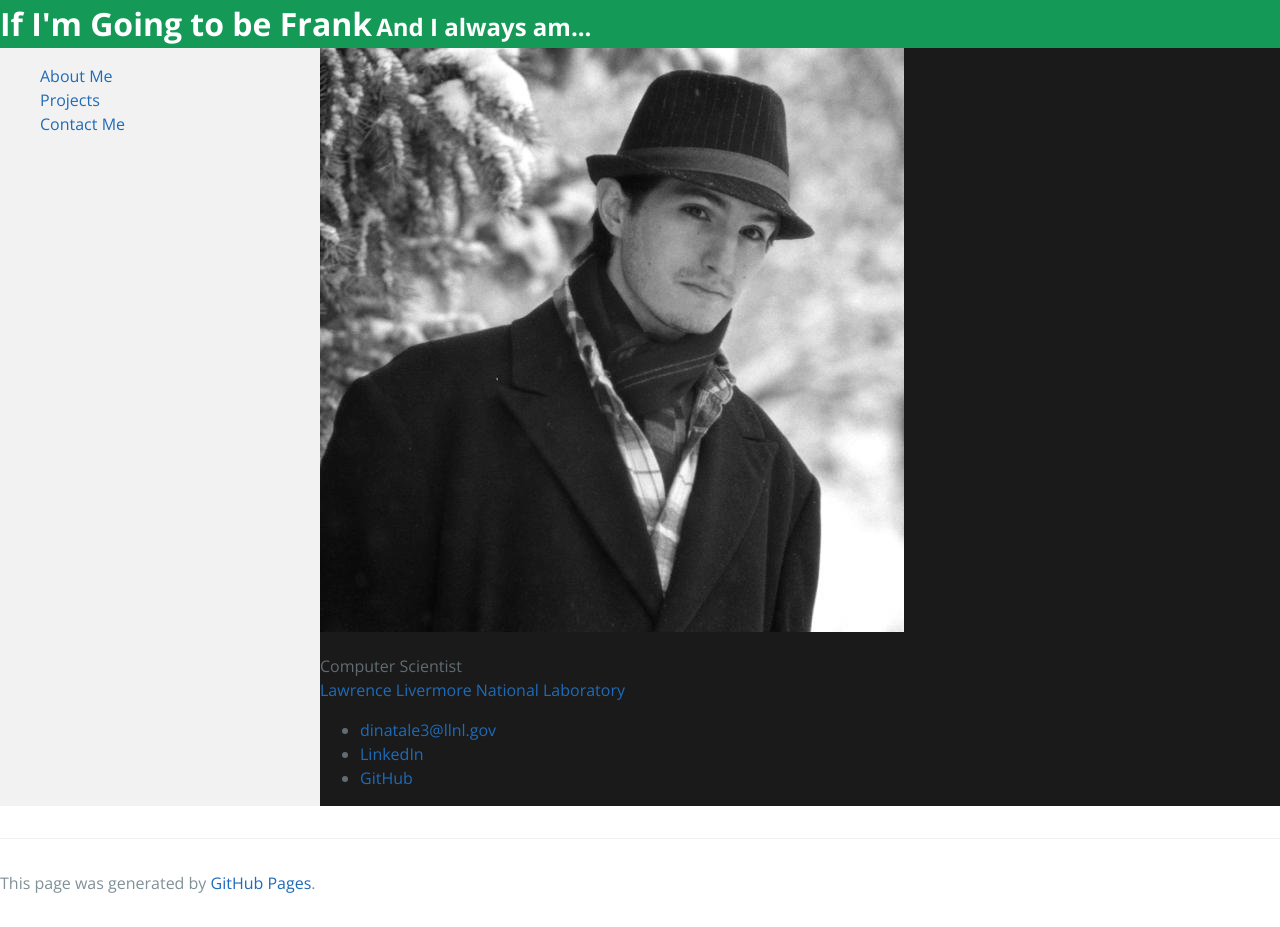
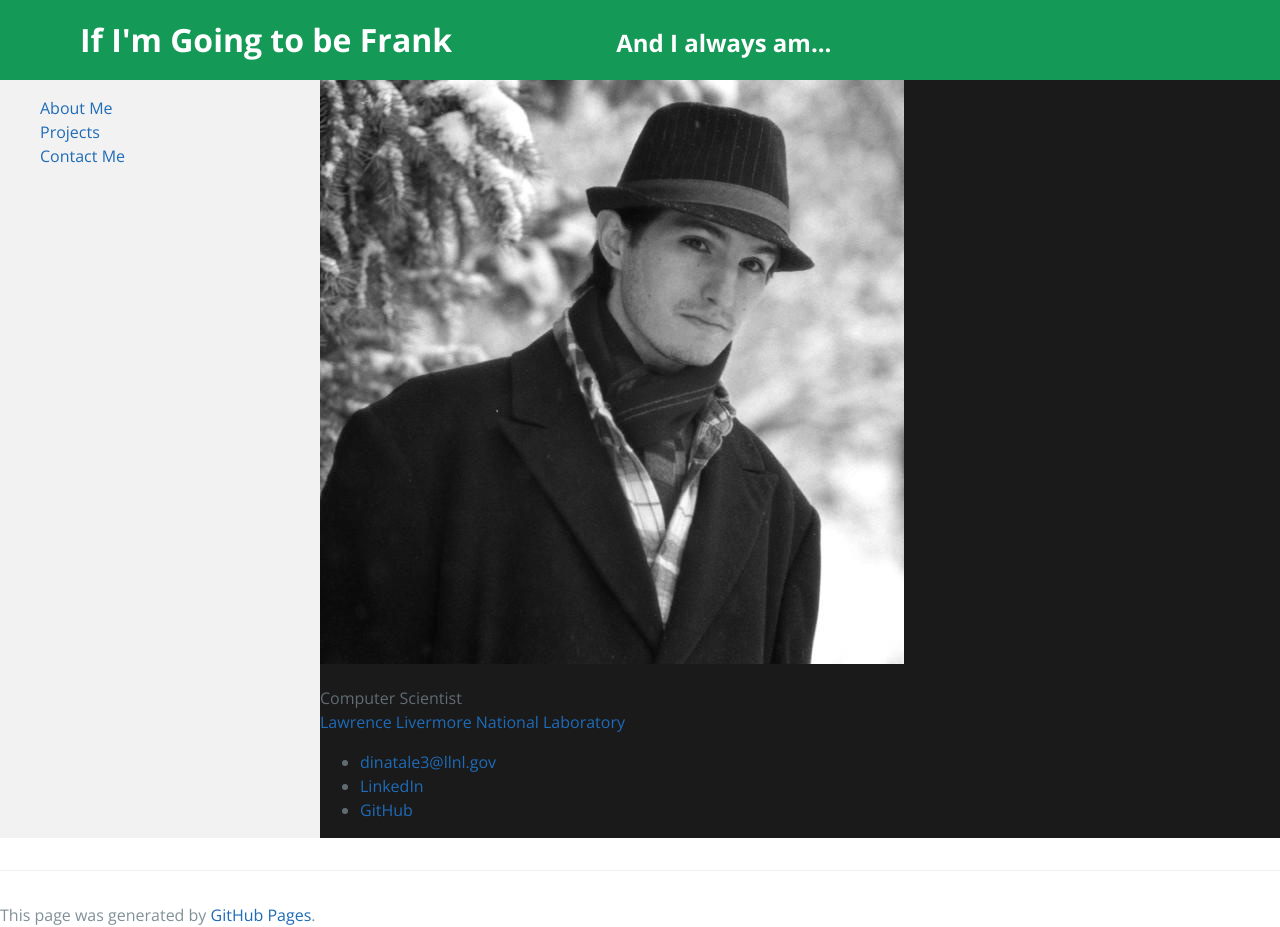
Before and after one commit to FrankD412/frankd412.github.io, a Jekyll site: the page built from index.html, in a window 1280 px wide. Built offline with Jekyll 4.4.1, drawn with Linux system fonts in a browser that asks for light colours; before the commit the page ends 900 px from its top, so only the background shows below that.

Commit message:
Testing for padding in the header

```diff
--- a/assets/css/style.scss
+++ b/assets/css/style.scss
@@ -28,7 +28,7 @@ section.content {
 }
 
 h1.project-header {
-    margin: 0;
+    margin: 0 5em 0 2em;
     display: inline-flex;
 }
 
@@ -40,4 +40,5 @@ h2.project-header {
 .page-header {
     color: $header-heading-color;
     background-color: $header-bg-color;
+    padding: 1em
  }
```
